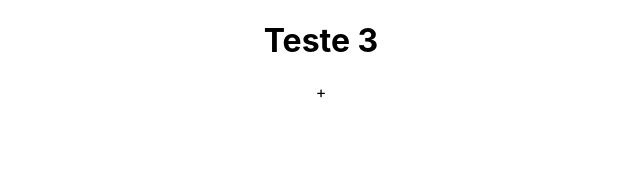
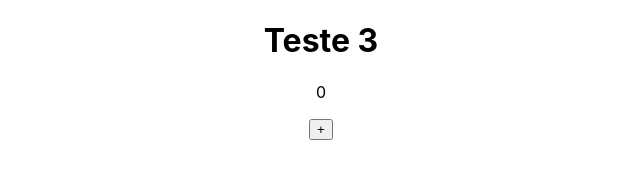
Before and after one commit to GeronimoOlanda/React-e-Hooks, a React (Create React App) app: page / in a window 1280 px wide. Shown: the top 190 px of the page, without its empty margins (319-959 px from the left). Built offline with nearby package versions, Linux system fonts and the light colour scheme.

Commit message:
criamos uma funcao anonima para setar um valor inicial

```diff
--- a/src/App.js
+++ b/src/App.js
@@ -1,18 +1,26 @@
 import './App.css';
-import { useState, useEffect } from 'react';
-const Button = (incrementButton) => {
-  return <button onClick={incrementButton}>+</button>;
+import P from 'prop-types';
+import { useState } from 'react';
+
+const Button = ({ incrementButton }) => {
+  return <button onClick={() => incrementButton(10)}>+</button>;
+};
+
+Button.propTypes = {
+  incrementButton: P.func,
 };
 
 function App() {
   const [counter, setCounter] = useState(0);
-  const incrementCounter = () => {
-    setCounter(counter + 1);
+
+  const incrementCounter = (num) => {
+    setCounter(counter + num);
   };
   return (
     <div className="App">
       <h1>Teste 3</h1>
-      <buton onClick={incrementCounter}> + </buton>
+      <p>{counter}</p>
+      <Button incrementButton={incrementCounter} />
     </div>
   );
 }
```
